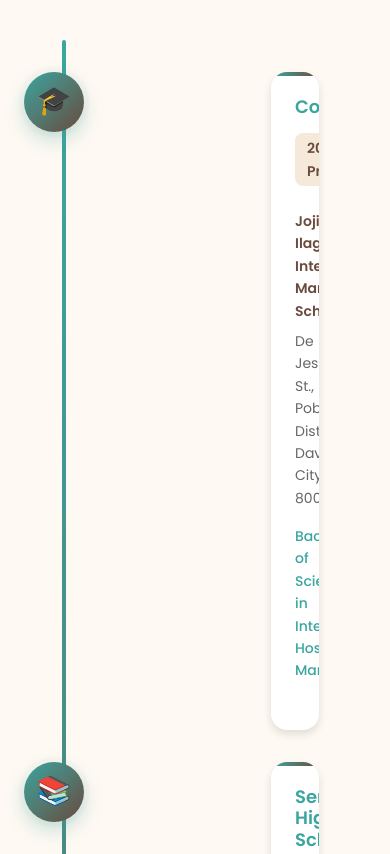
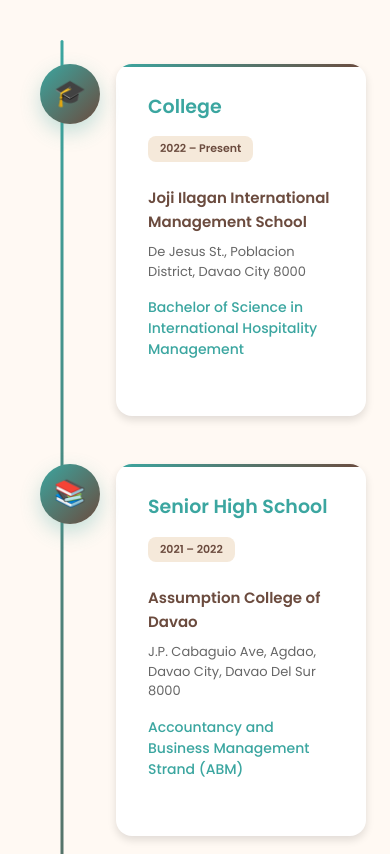
Before and after one commit to jeezreal2002/juliana-personal-portfolio, a plain HTML site: page e-personal-portfolio-JULIANA/index.html in a window 390 px wide. Shown: the part 2660-3514 px from the top of the page. Drawn offline with Linux system fonts and the light colour scheme; a web font is replaced by a local one.

Commit message:
Refactor responsive styles for better organization

```diff
--- a/e-personal-portfolio-JULIANA/css/responsive.css
+++ b/e-personal-portfolio-JULIANA/css/responsive.css
@@ -50,10 +50,30 @@
         grid-template-columns: repeat(2, 1fr);
     }
 
-    .timeline-item:nth-child(odd) .timeline-content,
+    .timeline {
+        max-width: 800px;
+    }
+
+    .timeline-item {
+        margin-bottom: var(--spacing-2xl);
+    }
+
+    .timeline-icon {
+        width: 70px;
+        height: 70px;
+        font-size: 32px;
+    }
+
+    .timeline-content {
+        padding: var(--spacing-lg);
+    }
+
+    .timeline-item:nth-child(odd) .timeline-content {
+        margin-right: calc(50% + var(--spacing-lg));
+    }
+
     .timeline-item:nth-child(even) .timeline-content {
-        margin-right: calc(50% + var(--spacing-md));
-        margin-left: calc(50% + var(--spacing-md));
+        margin-left: calc(50% + var(--spacing-lg));
     }
 }
 
@@ -178,35 +198,81 @@
     }
 
     /* Timeline Mobile */
+    .timeline {
+        padding: var(--spacing-md) 0;
+        padding-left: var(--spacing-sm);
+    }
+
     .timeline::before {
-        left: 40px;
+        left: 38px;
+        width: 3px;
     }
 
     .timeline-item {
-        grid-template-columns: 80px 1fr;
-        gap: var(--spacing-md);
-        margin-bottom: var(--spacing-xl);
+        display: flex;
+        flex-direction: row;
+        align-items: flex-start;
+        gap: var(--spacing-sm);
+        margin-bottom: var(--spacing-2xl);
+        grid-template-columns: none;
     }
 
     .timeline-item:nth-child(odd) .timeline-content,
     .timeline-item:nth-child(even) .timeline-content {
-        grid-column: 2;
+        grid-column: auto;
         text-align: left;
+        flex: 1;
+        margin: 0 !important;
     }
 
     .timeline-icon {
-        grid-column: 1;
+        grid-column: auto;
         width: 60px;
         height: 60px;
-        font-size: 28px;
+        font-size: 26px;
+        flex-shrink: 0;
+        margin-top: 0;
+    }
+
+    .timeline-icon::before {
+        display: none;
     }
 
     .timeline-content {
-        padding: var(--spacing-md);
+        padding: var(--spacing-lg);
+        margin-right: var(--spacing-sm);
+    }
+
+    .timeline-content::before {
+        height: 3px;
     }
 
     .timeline-title {
-        font-size: 18px;
+        font-size: 19px;
+        margin-bottom: var(--spacing-sm);
+    }
+
+    .timeline-period {
+        font-size: 11px;
+        padding: 4px 12px;
+        margin-bottom: var(--spacing-md);
+    }
+
+    .timeline-institution {
+        font-size: 15px;
+        margin-bottom: var(--spacing-xs);
+    }
+
+    .timeline-location {
+        font-size: 13px;
+        margin-bottom: var(--spacing-sm);
+        line-height: 1.5;
+    }
+
+    .timeline-program {
+        font-size: 14px;
+        margin-top: var(--spacing-sm);
+        line-height: 1.5;
     }
 
     /* Certificates Mobile */
```
